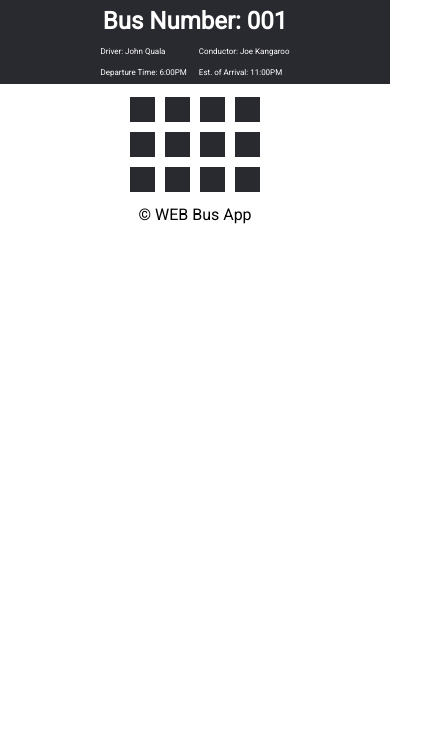
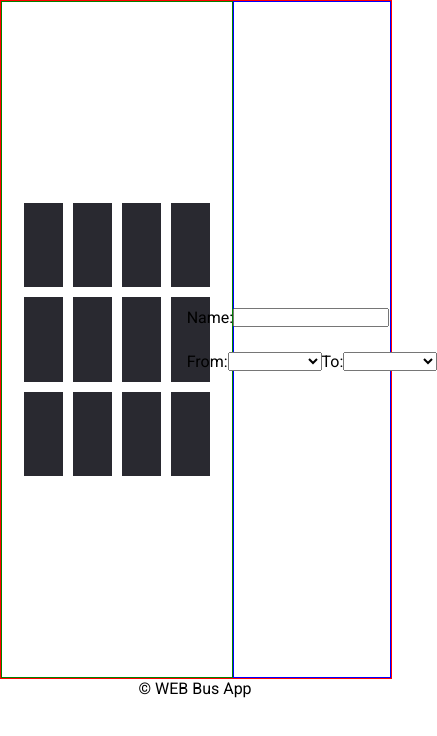
Before and after one commit to mcdylanb/web-bus-app, a plain HTML site: page index.html in a window 390 px wide. Shown: the whole page, 437 px wide, since content can reach past the window. Drawn offline with Linux system fonts and the light colour scheme.

Commit message:
New look to Ui + for tablet friendly Next project the form, a side bar + for ease of adding passenger  - will create a summary ticket  > inspired by SM Cinema Ticket Handler

```diff
--- a/CSS/main.css
+++ b/CSS/main.css
@@ -17,6 +17,7 @@
     flex-direction: column;
     width:100%;
     justify-content: center;
+    border: 1px solid red;
 
 }
 
@@ -25,6 +26,8 @@
     justify-content: center;
     background-color: #292930;
     color: white;
+    border: 1px solid yellow;
+    height: 20vh;
 }
 
 th, td{
@@ -37,19 +40,22 @@ th {
 td{
     font-size: 0.5em;
 }
-
 #seats {
+    display:flex;
+    flex-direction: row;
+}
+#seat-display {
+    height: 80vh;
     display:flex;
     flex-direction: column;
     justify-content: center;
-    width:96%;
-    margin: 2%;
+    width:60vw;
+    border: 1px solid green;
 }
 
 .seat {
-    height: 25px;
-    width: 25px;
-
+    height: 10vh;
+    width: 10vw;
     margin: 5px;
 }
 
@@ -63,7 +69,30 @@ td{
 
 }
 
+#seat-info {
+    border: 1px solid blue;
+    height: 80vh;
+    display:flex;
+    flex-direction: column;
+    justify-content: center;
+    width:40vw;
+    align-items: center;
+}
+.form-group {
+    margin: 25px 0 25px 0;
+}
+
 
 footer {
     text-align: center;
 }
+
+.flex-column {
+    display: flex;
+    flex-direction: column;
+}
+
+.flex-row {
+    display: flex;
+    flex-direction: row;
+}
--- a/index.html
+++ b/index.html
@@ -15,7 +15,7 @@
 
     <div id="bus-app">
         <!-- bus info -->
-        <div id="bus-info">
+        <!-- <div id="bus-info">
             <table>
                 <tr>
                     <th colspan="2">Bus Number: 001</th>
@@ -31,8 +31,9 @@
 
             </table>
 
-        </div>
+        </div> -->
         <div id="seats">
+            <div id="seat-display">
                 <div class="row">
                     <div class="seat" onclick="seat01.updateSeat()"></div>
                     <div class="seat" onclick="seat02.updateSeat()"></div>
@@ -52,6 +53,43 @@
                     <div class="seat" onclick="seat12.updateSeat()"></div>
                 </div>
             </div>
+            <div id="seat-info" class="flex-column">
+                <form action="">
+
+                    <div class="flex-row form-group">
+                        <label for="name">Name:</label>
+                        <input type="text" />
+                    </div>
+
+
+                    <div class="flex-row form-group">
+
+                        <label for="from">From:</label>
+                        <select name="from" id="from-select">
+                            <option value=""></option>
+                            <option value="mandaue">Mandaue</option>
+                            <option value="lascion">Lascion</option>
+                            <option value="liloan">Liloan</option>
+                            <option value="compostela">Compostela</option>
+                        </select>
+
+
+                        <label for="from">To:</label>
+                        <select name="from" id="from-select">
+                            <option value=""></option>
+                            <option value="mandaue">Mandaue</option>
+                            <option value="lascion">Lascion</option>
+                            <option value="liloan">Liloan</option>
+                            <option value="compostela">Compostela</option>
+                        </select>
+
+                    </div>
+
+
+                </form>
+            </div>
+        </div>
+
 
 
     </div>
```
Lines whose indentation alone changed are shown as unchanged.
